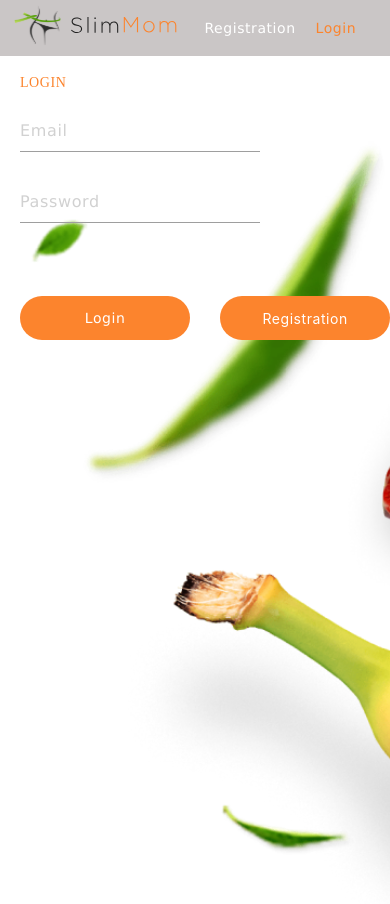
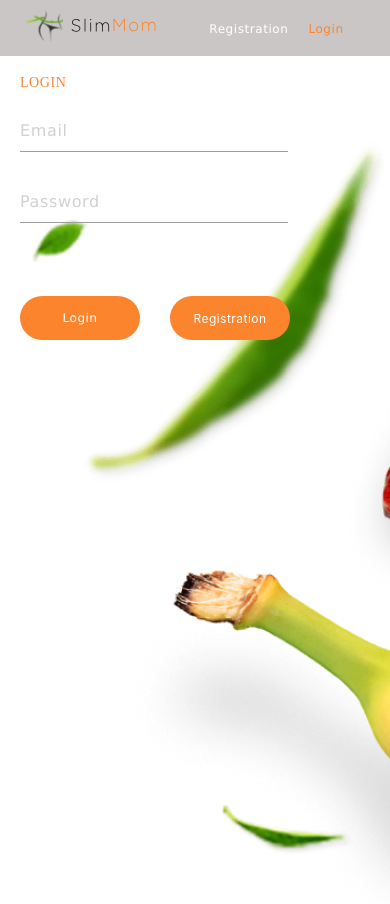
Before and after one commit to AnastasiaRiabova/rezepte, a React (Create React App) app: page /login in a window 390 px wide. Shown: the top 904 px of the page. Built offline with nearby package versions, Linux system fonts and the light colour scheme.

Commit message:
add response

```diff
--- a/src/components/Header/Header.module.css
+++ b/src/components/Header/Header.module.css
@@ -25,3 +25,24 @@
   line-height: 17px;
   letter-spacing: 0.04em;
 }
+@media (max-width: 620px) {
+  .header2 > a > img {
+    width: 130px;
+  }
+  .header {
+    height: 200px;
+    flex-direction: column;
+  }
+}
+@media (max-width: 767px) {
+  .header2 > a > img {
+    width: 130px;
+  }
+  .header {
+    height: 170px;
+    flex-direction: column;
+  }
+  .header > a:last-child {
+    padding-bottom: 15px;
+  }
+}
--- a/src/components/SearchForm/SearchForm.module.css
+++ b/src/components/SearchForm/SearchForm.module.css
@@ -116,3 +116,47 @@
   margin-left: 20px;
   display: inline-block;
 }
+@media (max-width: 620px) {
+  .calculator {
+    display: none;
+  }
+  #searchInput {
+    max-width: 243px;
+  }
+  #searchInput + button {
+    margin-left: auto;
+    margin-right: auto;
+  }
+  #searchInput::placeholder {
+    font-size: 10px;
+  }
+  .position {
+    padding-left: 10px;
+    padding-right: 10px;
+  }
+  .position > form {
+    display: flex;
+    flex-direction: column;
+  }
+  .listView {
+    margin: 0 auto;
+  }
+  .itemView {
+    margin: 0;
+    /* width: 100%; */
+  }
+}
+@media (max-width: 840px) {
+  .calculator {
+    display: none;
+  }
+}
+@media (max-width: 874px) {
+  .listView {
+    margin: 0 auto;
+  }
+  .itemView {
+    width: 100%;
+    margin: 0 auto;
+  }
+}
--- a/src/components/UIComponents/Button/Button.module.css
+++ b/src/components/UIComponents/Button/Button.module.css
@@ -35,3 +35,9 @@
   background: #ffffff;
   color: #fc842d;
 }
+@media (max-width: 620px) {
+  .button {
+    font-size: 12px;
+    width: 120px;
+  }
+}
--- a/src/components/UIComponents/NavLink/CustomNavlink.module.css
+++ b/src/components/UIComponents/NavLink/CustomNavlink.module.css
@@ -36,3 +36,9 @@
   background: #ffffff;
   color: #fc842d;
 }
+@media (max-width: 620px) {
+  .link {
+    font-size: 12px;
+    width: 120px;
+  }
+}
--- a/src/components/UserInfo/UserInfo.module.css
+++ b/src/components/UserInfo/UserInfo.module.css
@@ -41,3 +41,8 @@
     transform: scale(1);
   }
 }
+@media (max-width: 620px) {
+  .navigationStyle > a {
+    font-size: 12px;
+  }
+}
--- a/src/components/View/LoginView/LoginView.js
+++ b/src/components/View/LoginView/LoginView.js
@@ -38,10 +38,11 @@ export default function LoginView() {
         }}
       >
         {({ errors, touched }) => (
-          <Form>
+          <Form autocomplete="off">
             <div className={styles.formContainer}>
               <div className={styles.fieldContainer}>
                 <Field
+                  autocomplete="off"
                   placeholder="Email"
                   className={styles.input}
                   name="email"
@@ -52,6 +53,7 @@ export default function LoginView() {
               </div>
               <div className={styles.fieldContainer}>
                 <Field
+                  autocomplete="off"
                   type="password"
                   placeholder="Password"
                   className={styles.input}
--- a/src/components/View/LoginView/LoginView.module.css
+++ b/src/components/View/LoginView/LoginView.module.css
@@ -39,7 +39,7 @@
 .formContainer {
   display: flex;
   flex-direction: column;
-  max-width: 240px;
+  max-width: 268px;
   padding-bottom: 60px;
   margin-left: 20px;
 }
@@ -60,3 +60,9 @@
   background-repeat: no-repeat;
   background-position: center; */
 }
+@media (max-width: 620px) {
+  .input {
+    font-size: 12px;
+    padding-bottom: 0;
+  }
+}
--- a/src/components/View/RegistrationView/RegistrationView.module.css
+++ b/src/components/View/RegistrationView/RegistrationView.module.css
@@ -41,7 +41,7 @@
   /* padding-left: 40px; */
   display: flex;
   flex-direction: column;
-  max-width: 240px;
+  max-width: 286px;
   /* padding-bottom: 60px; */
   /* margin-left: 20px; */
   margin-bottom: 40px;
@@ -130,3 +130,33 @@
   padding: 3px;
   display: block;
 }
+@media (max-width: 620px) {
+  .position {
+    width: 80%;
+    margin: 0 10px;
+  }
+  .formContainer {
+    max-width: 240px;
+  }
+  .formContainer > button {
+    margin-right: auto;
+  }
+}
+/* @media (max-width: 767px) {
+  .position {
+    width: 50%;
+    margin: 0 10px;
+  } */
+/* .formContainer {
+    max-width: 240px;
+  }
+  .formContainer > button {
+    margin-right: auto;
+  } */
+/* } */
+@media (min-width: 621px) and (max-width: 1200px) {
+  .position {
+    width: 50%;
+    margin: 0 10px;
+  }
+}
--- a/src/index.css
+++ b/src/index.css
@@ -41,3 +41,6 @@ span::before,
 span:after {
   display: none;
 }
+img {
+  display: inline-block;
+}
```
Also changed, not shown: 1 other file (tests, documents, lock files or other folders).
